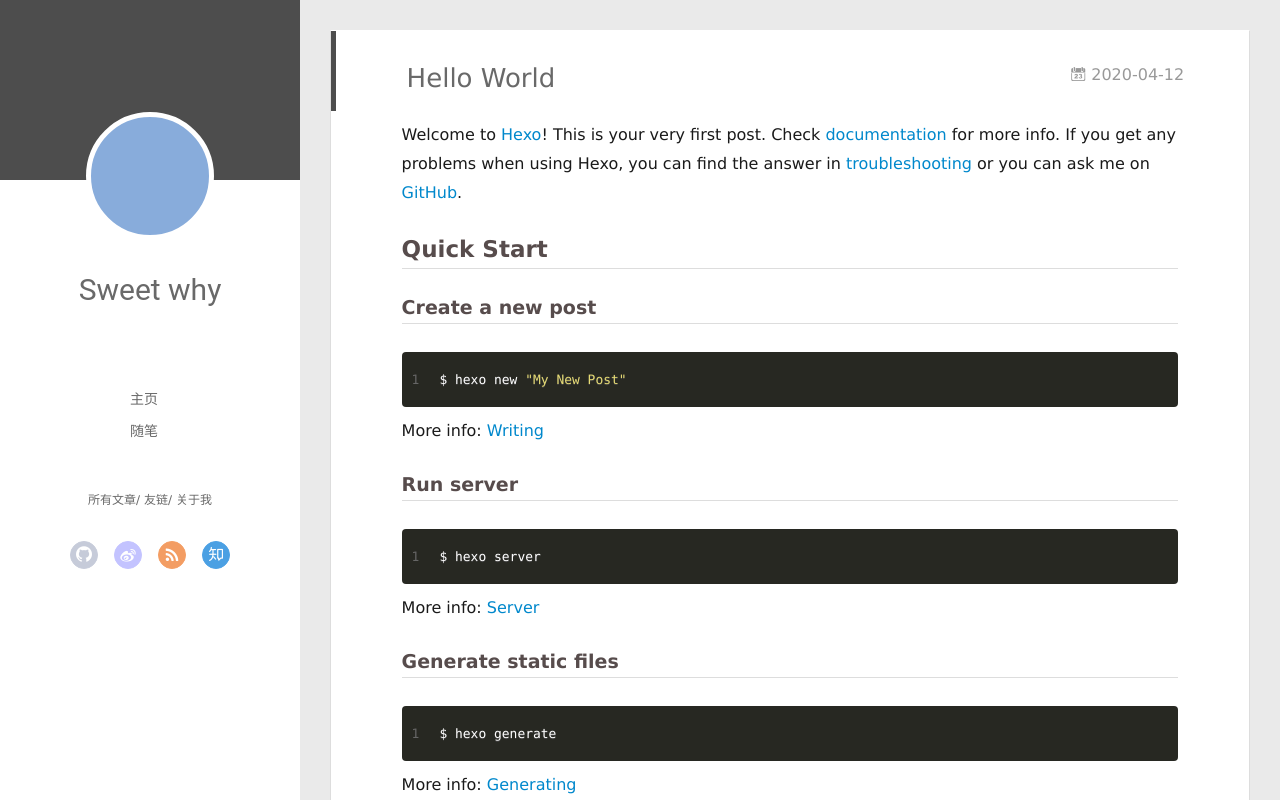
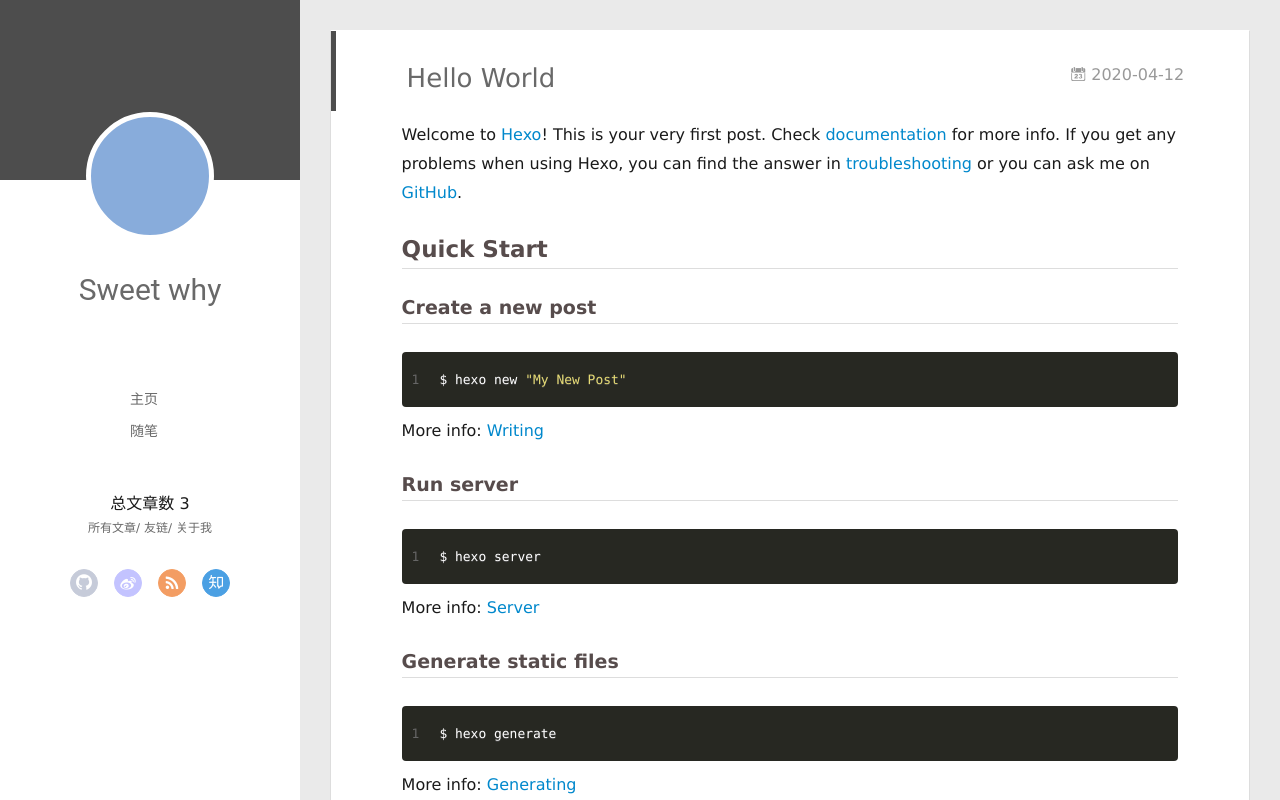
Before and after one commit to bigbigbigbaby/bigRight.github.io, a plain HTML site: page 2020/04/12/hello-world/index.html in a window 1280 px wide. Drawn offline with Linux system fonts and the light colour scheme; no server answers.

Commit message:
Site updated: 2020-04-12 20:24:58

```diff
--- a/2020/04/12/hello-world/index.html
+++ b/2020/04/12/hello-world/index.html
@@ -62,6 +62,9 @@
 				<li><a href="/tags/%E9%9A%8F%E7%AC%94/">随笔</a></li>
 
 			</ul>
+		</nav>
+		<nav>
+    		总文章数 3
 		</nav>
 		<nav class="header-smart-menu">
 
```
Also changed, not shown: 2020/04/12/my-first-blog/index.html (+3 -0 lines), 2020/04/12/postName/index.html (+3 -0 lines), archives/2020/04/index.html (+3 -0 lines), archives/2020/index.html (+3 -0 lines), archives/index.html (+3 -0 lines), index.html (+3 -0 lines).
